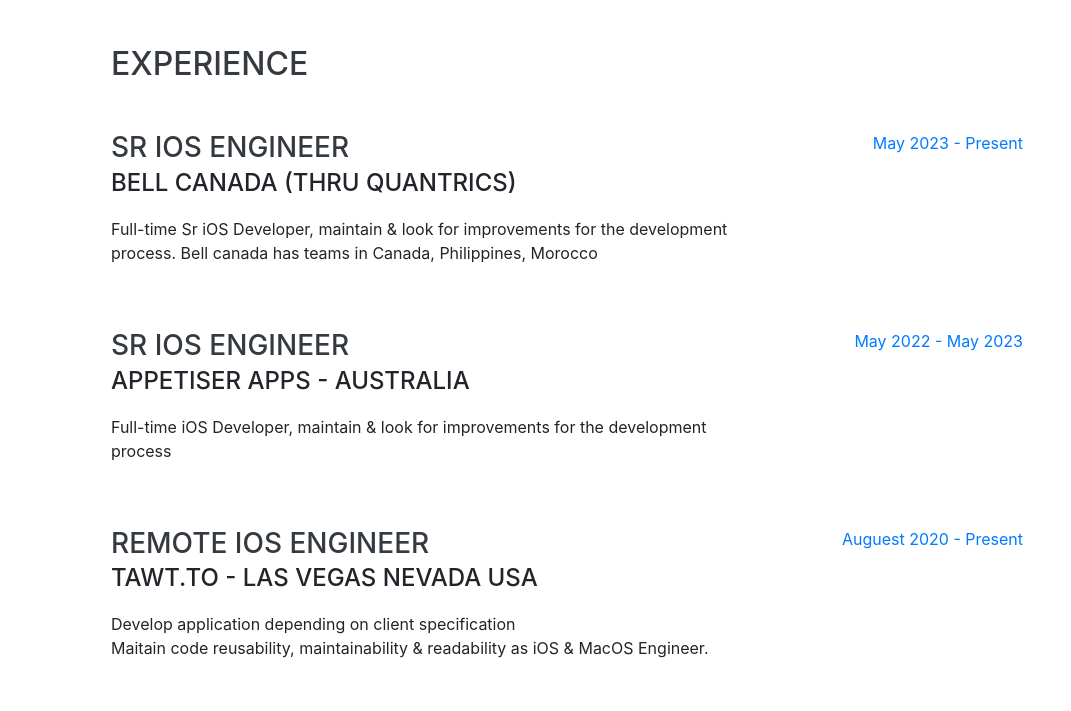
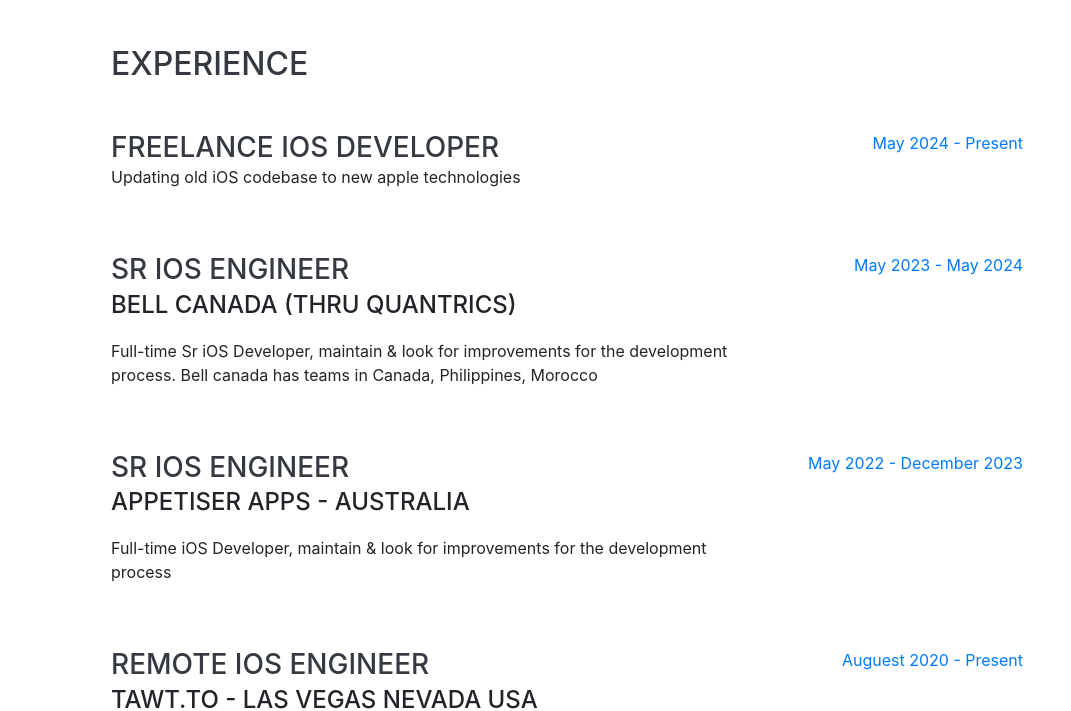
Before and after one commit to johnroque/johnroque.github.io, a website with bundled scripts: page index.html in a window 1280 px wide. Shown: the part 804-1515 px from the top of the page, without its empty margins (209-1280 px from the left). Built offline with nearby package versions, Linux system fonts and the light colour scheme; a web font is replaced by a local one.

Commit message:
2025 Update

```diff
--- a/index.html
+++ b/index.html
@@ -80,7 +80,7 @@
             <i class="fab fa-facebook-f"></i>
             <i style="color:gray;" style="font-size: 8;">FACEBOOK</i>
           </a>
-          <a href="https://drive.google.com/file/d/1PYcjzqNIdnnwNPiiYNE5QDx4eClnmAR-/view?usp=sharing" target="_blank" title="Resume">
+          <a href="https://docs.google.com/document/d/19ChGWCrUdLfb-rrV1l09i73pYp_4SJqIO9o-xMIQN9w/edit?usp=sharing" target="_blank" title="Resume">
             <i class="fab fa-wpforms"></i>
             <i style="color:gray;" style="font-size: 8;">RESUME</i>
           </a>
@@ -96,6 +96,18 @@
 
         <div class="resume-item d-flex flex-column flex-md-row justify-content-between mb-5">
           <div class="resume-content">
+            <h3 class="mb-0">Freelance iOS Developer</h3>
+            <p>
+              Updating old iOS codebase to new apple technologies
+            </p>
+          </div>
+          <div class="resume-date text-md-right">
+            <span class="text-primary">May 2024 - Present</span>
+          </div>
+        </div>
+
+        <div class="resume-item d-flex flex-column flex-md-row justify-content-between mb-5">
+          <div class="resume-content">
             <h3 class="mb-0">Sr iOS Engineer</h3>
             <div class="subheading mb-3">Bell Canada (thru Quantrics)</div>
             <p>
@@ -104,7 +116,7 @@
             </p>
           </div>
           <div class="resume-date text-md-right">
-            <span class="text-primary">May 2023 - Present</span>
+            <span class="text-primary">May 2023 - May 2024</span>
           </div>
         </div>
 
@@ -117,7 +129,7 @@
             </p>
           </div>
           <div class="resume-date text-md-right">
-            <span class="text-primary">May 2022 - May 2023</span>
+            <span class="text-primary">May 2022 - December 2023</span>
           </div>
         </div>
 
```
